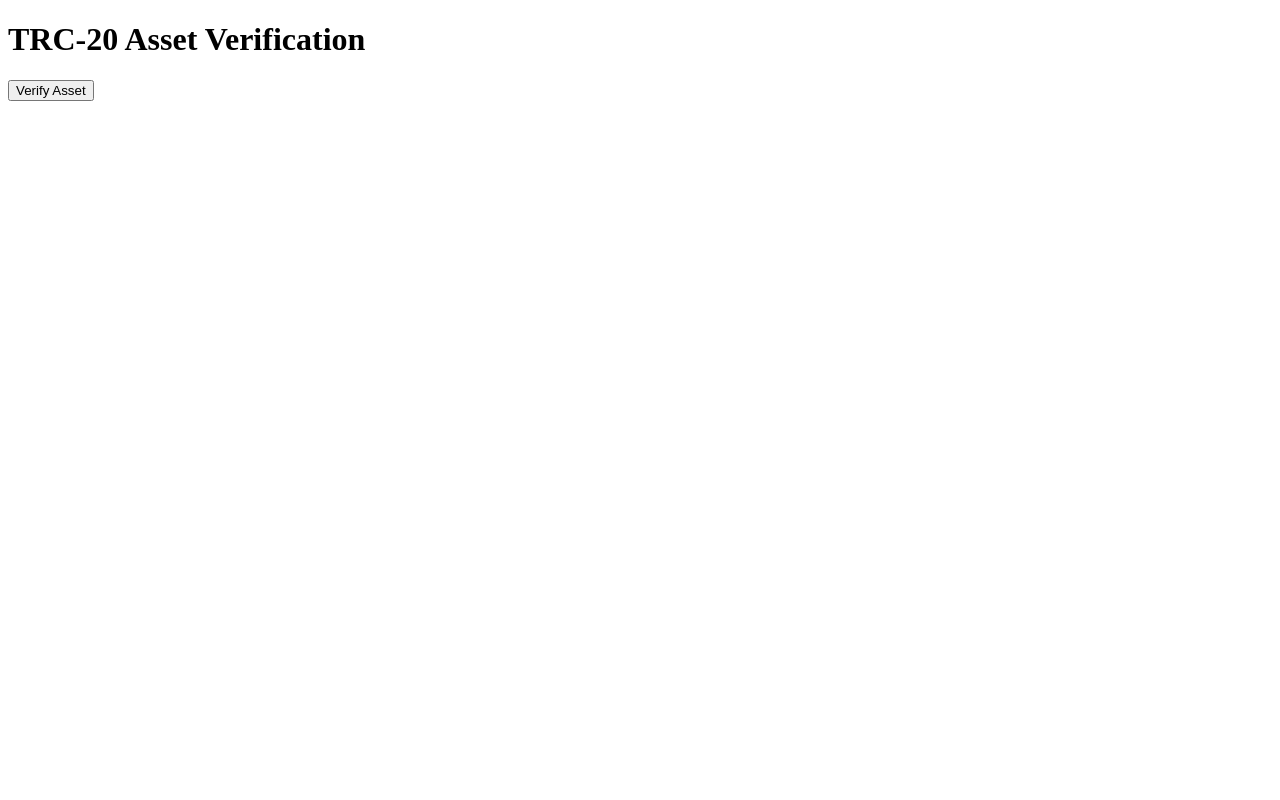
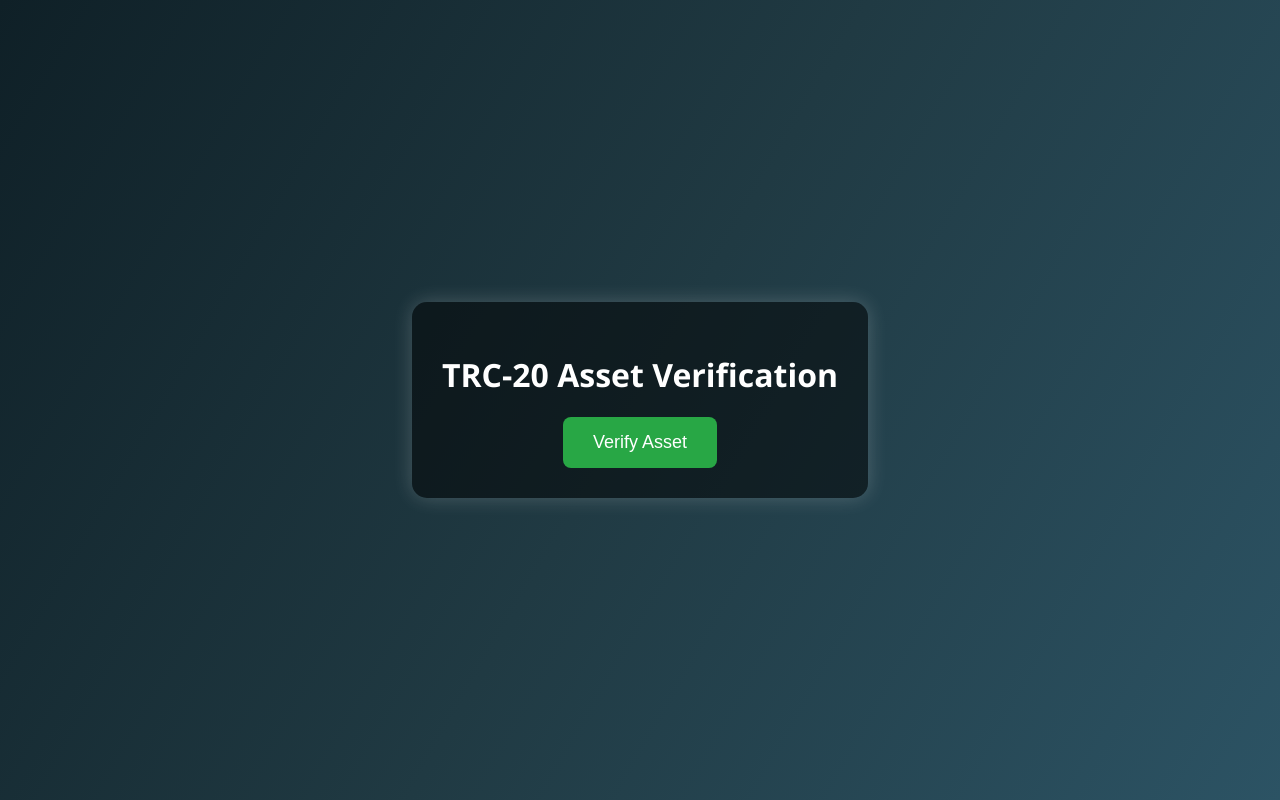
Before and after one commit to jsharma6142/verify-flash-asset, a plain HTML site: page index.html in a window 1280 px wide. Drawn offline with nearby package versions, Linux system fonts and the light colour scheme.

Commit message:
Update style.css

```diff
--- a/style.css
+++ b/style.css
@@ -1 +1,29 @@
-/* Modern sexy UI styles */
+body {
+  font-family: 'Segoe UI', sans-serif;
+  background: linear-gradient(120deg, #0f2027, #203a43, #2c5364);
+  color: white;
+  display: flex;
+  justify-content: center;
+  align-items: center;
+  height: 100vh;
+  margin: 0;
+}
+.container {
+  text-align: center;
+  background: rgba(0,0,0,0.5);
+  padding: 30px;
+  border-radius: 15px;
+  box-shadow: 0 0 20px rgba(255,255,255,0.2);
+}
+button {
+  padding: 15px 30px;
+  font-size: 18px;
+  color: white;
+  background: #28a745;
+  border: none;
+  border-radius: 8px;
+  cursor: pointer;
+}
+button:hover {
+  background: #218838;
+}
```
